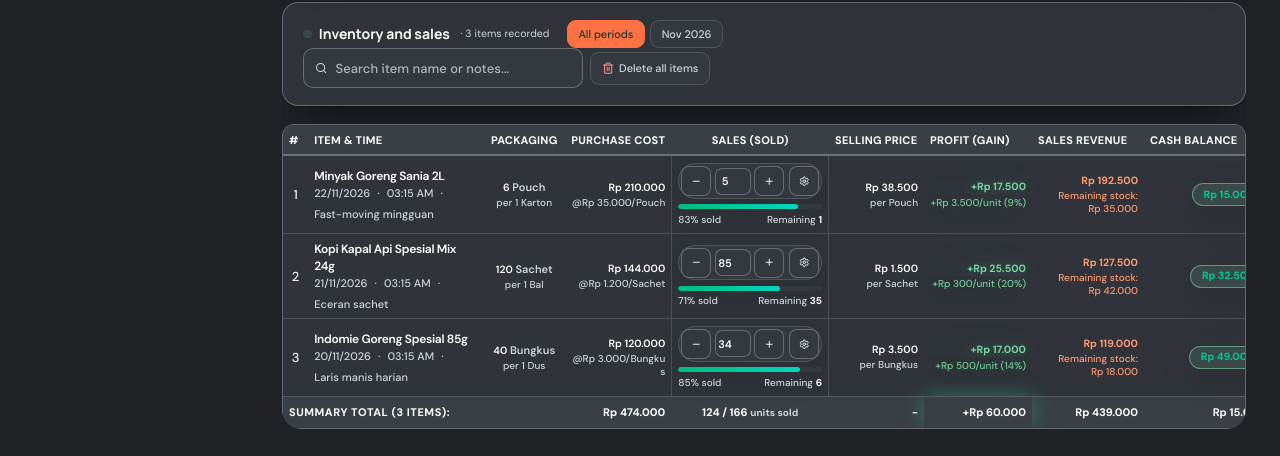
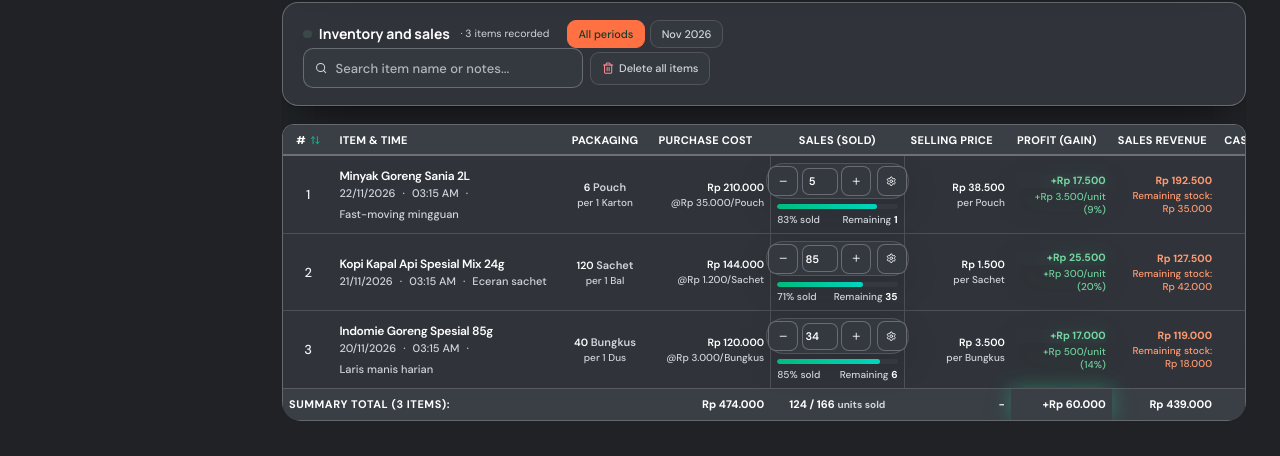
Before and after one commit to sirojuddinkafabillah-hash/WiseProfit, a React (Vite) app in the folder wiseprofit/: page / in a window 1280 px wide. Shown: the part 839-1295 px from the top of the page. Built offline with nearby package versions, Linux system fonts and the light colour scheme; no server answers; the database is empty.

Commit message:
Fix actual dashboard card and inventory alignment selectors

```diff
--- a/wiseprofit/src/ignara-theme.css
+++ b/wiseprofit/src/ignara-theme.css
@@ -1519,3 +1519,69 @@ button, input, select, textarea { font-family: var(--font); }
     box-sizing: border-box !important;
   }
 }
+
+
+/* Corrected alignment patch — selectors match the actual rendered component classes.
+   The cash tile had a legacy 124px height/align-self:start rule, while the other
+   tiles use 148px. The inventory table also had a later fit-content rule overriding
+   the earlier width:100% declaration. */
+@media (min-width: 701px) {
+  .cirrel-summary-grid {
+    align-items: stretch !important;
+  }
+  .cirrel-summary-grid > .cirrel-stat-card,
+  .cirrel-summary-grid > .cirrel-stat-card.cirrel-stat-cash {
+    height: 148px !important;
+    min-height: 148px !important;
+    max-height: 148px !important;
+    align-self: stretch !important;
+    box-sizing: border-box !important;
+  }
+
+  #cirrel-inventory > .cirrel-inventory-quickadd,
+  #cirrel-inventory > .cirrel-inventory-toolbar,
+  #cirrel-inventory > .cirrel-inventory-table-wrap,
+  #cirrel-inventory .cirrel-inventory-quickadd > .cirrel-quick-add {
+    display: block !important;
+    width: 100% !important;
+    min-width: 0 !important;
+    max-width: 100% !important;
+    margin-left: 0 !important;
+    margin-right: 0 !important;
+    box-sizing: border-box !important;
+  }
+  #cirrel-inventory .cirrel-inventory-table-wrap {
+    width: 100% !important;
+    max-width: 100% !important;
+    overflow-x: auto !important;
+  }
+  #cirrel-inventory table.cirrel-inventory-table {
+    width: 100% !important;
+    min-width: 1120px !important;
+    max-width: none !important;
+    table-layout: fixed !important;
+  }
+}
+@media (max-width: 700px) {
+  .cirrel-summary-grid > .cirrel-stat-card,
+  .cirrel-summary-grid > .cirrel-stat-card.cirrel-stat-cash {
+    height: auto !important;
+    min-height: 118px !important;
+    max-height: none !important;
+  }
+  #cirrel-inventory > .cirrel-inventory-quickadd,
+  #cirrel-inventory > .cirrel-inventory-toolbar,
+  #cirrel-inventory > .cirrel-inventory-table-wrap,
+  #cirrel-inventory .cirrel-inventory-quickadd > .cirrel-quick-add {
+    width: 100% !important;
+    max-width: 100% !important;
+    box-sizing: border-box !important;
+  }
+  #cirrel-inventory .cirrel-inventory-table-wrap {
+    overflow-x: auto !important;
+  }
+  #cirrel-inventory table.cirrel-inventory-table {
+    width: max-content !important;
+    min-width: 1120px !important;
+  }
+}
```
